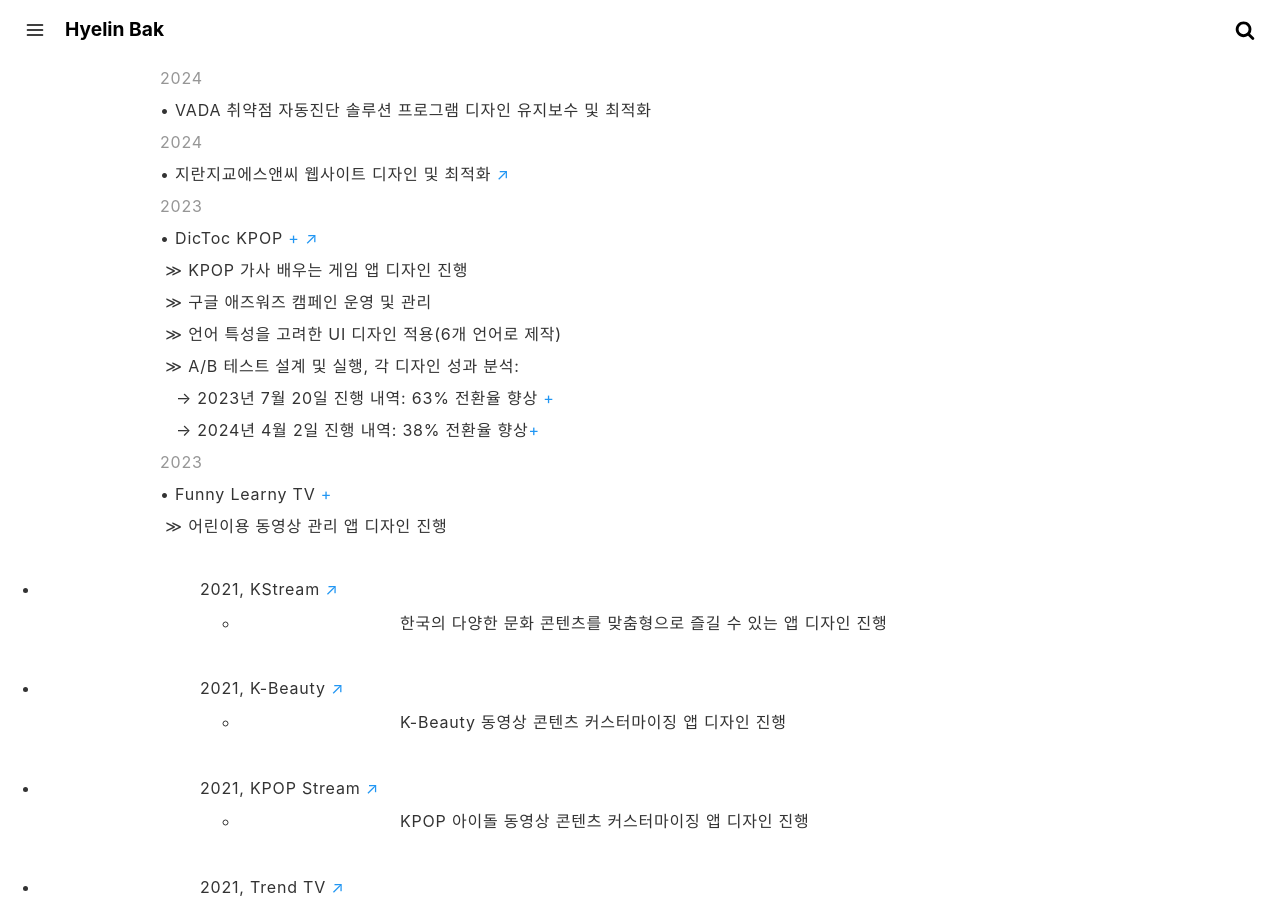
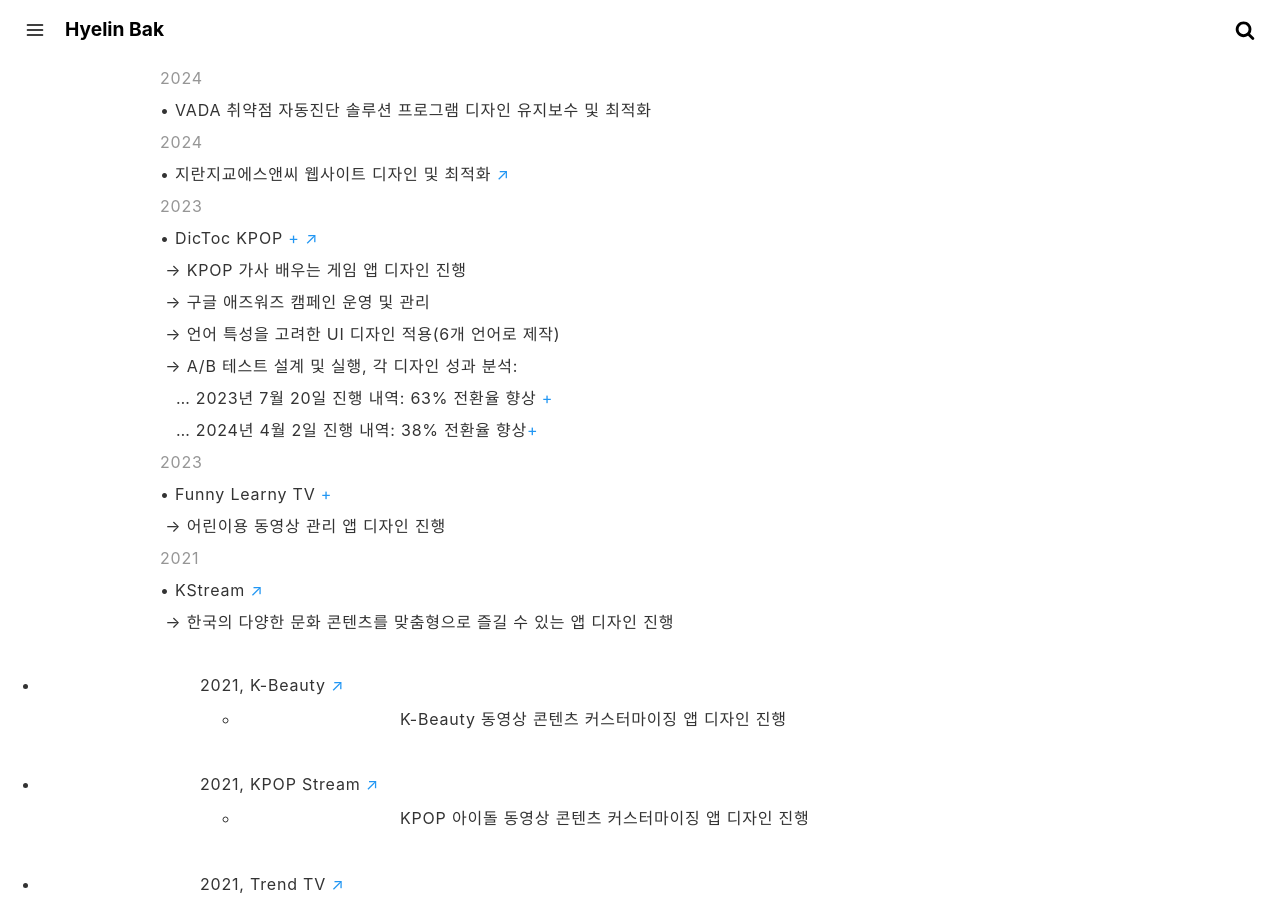
Before and after one commit to crazyjamy/crazyjamy.github.io, a Jekyll site: the page built from about.md, in a window 1280 px wide and 900 px high, scrolled down 783 px. Built offline with Jekyll 4.4.1, drawn with Linux system fonts in a browser that asks for light colours.

Commit message:
Update about.md

```diff
--- a/about.md
+++ b/about.md
@@ -33,17 +33,18 @@
 • 지란지교에스앤씨 웹사이트 디자인 및 최적화 <a href="https://www.jiransnc.com" target="_blank">↗</a>
 <span style="color: #969696;"> 2023 </span>
 • DicToc KPOP [+](../kpoplyricsgame/) <a href="https://play.google.com/store/search?q=dictoc&c=apps" target="_blank">↗</a>
-&nbsp;≫ KPOP 가사 배우는 게임 앱 디자인 진행
-&nbsp;≫ 구글 애즈워즈 캠페인 운영 및 관리
-&nbsp;≫ 언어 특성을 고려한 UI 디자인 적용(6개 언어로 제작)
-&nbsp;≫ A/B 테스트 설계 및 실행, 각 디자인 성과 분석:
-&nbsp; &nbsp;→ 2023년 7월 20일 진행 내역: 63% 전환율 향상 [+](,./ab-kpoplyricsgame-230724/)
-&nbsp; &nbsp;→ 2024년 4월 2일 진행 내역: 38% 전환율 향상[+](../ab-kpoplyricsgame-240402/)
+&nbsp;→ KPOP 가사 배우는 게임 앱 디자인 진행
+&nbsp;→ 구글 애즈워즈 캠페인 운영 및 관리
+&nbsp;→ 언어 특성을 고려한 UI 디자인 적용(6개 언어로 제작)
+&nbsp;→ A/B 테스트 설계 및 실행, 각 디자인 성과 분석:
+&nbsp; &nbsp;… 2023년 7월 20일 진행 내역: 63% 전환율 향상 [+](,./ab-kpoplyricsgame-230724/)
+&nbsp; &nbsp;… 2024년 4월 2일 진행 내역: 38% 전환율 향상[+](../ab-kpoplyricsgame-240402/)
 <span style="color: #969696;"> 2023 </span>
 • Funny Learny TV [+](../funnylearnytv/)
-&nbsp;≫ 어린이용 동영상 관리 앱 디자인 진행
-+ 2021, KStream <a href="https://play.google.com/store/apps/details?id=io.tm.k.stream" target="_blank">↗</a>
-  + 한국의 다양한 문화 콘텐츠를 맞춤형으로 즐길 수 있는 앱 디자인 진행
+&nbsp;→ 어린이용 동영상 관리 앱 디자인 진행
+<span style="color: #969696;"> 2021 </span>
+• KStream <a href="https://play.google.com/store/apps/details?id=io.tm.k.stream" target="_blank">↗</a>
+&nbsp;→ 한국의 다양한 문화 콘텐츠를 맞춤형으로 즐길 수 있는 앱 디자인 진행
 + 2021, K-Beauty <a href="https://play.google.com/store/apps/details?id=io.tm.kbeauty.tv" target="_blank">↗</a>
   + K-Beauty 동영상 콘텐츠 커스터마이징 앱 디자인 진행
 + 2021, KPOP Stream <a href="https://play.google.com/store/apps/details?id=io.tm.kpop.stream" target="_blank">↗</a>
```
